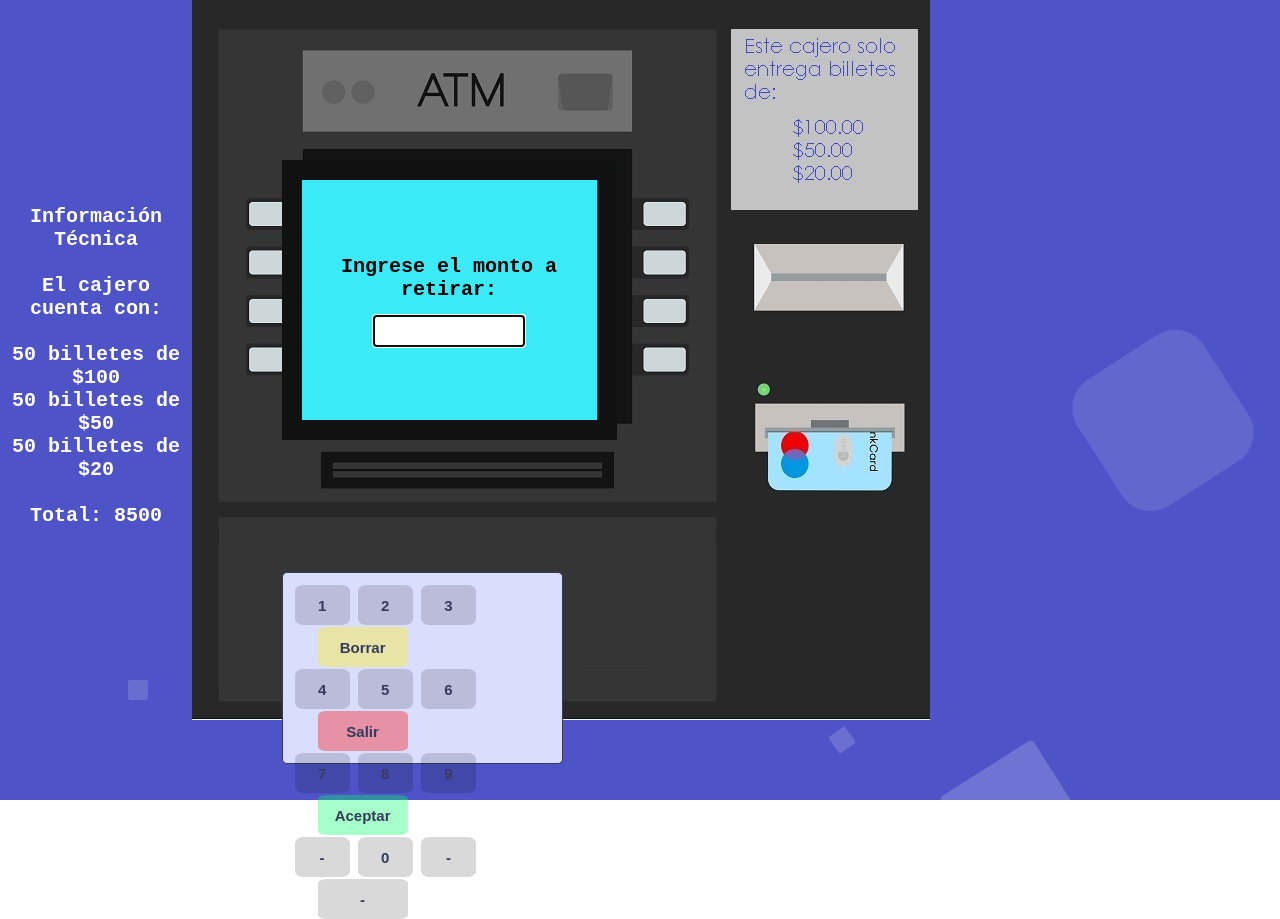
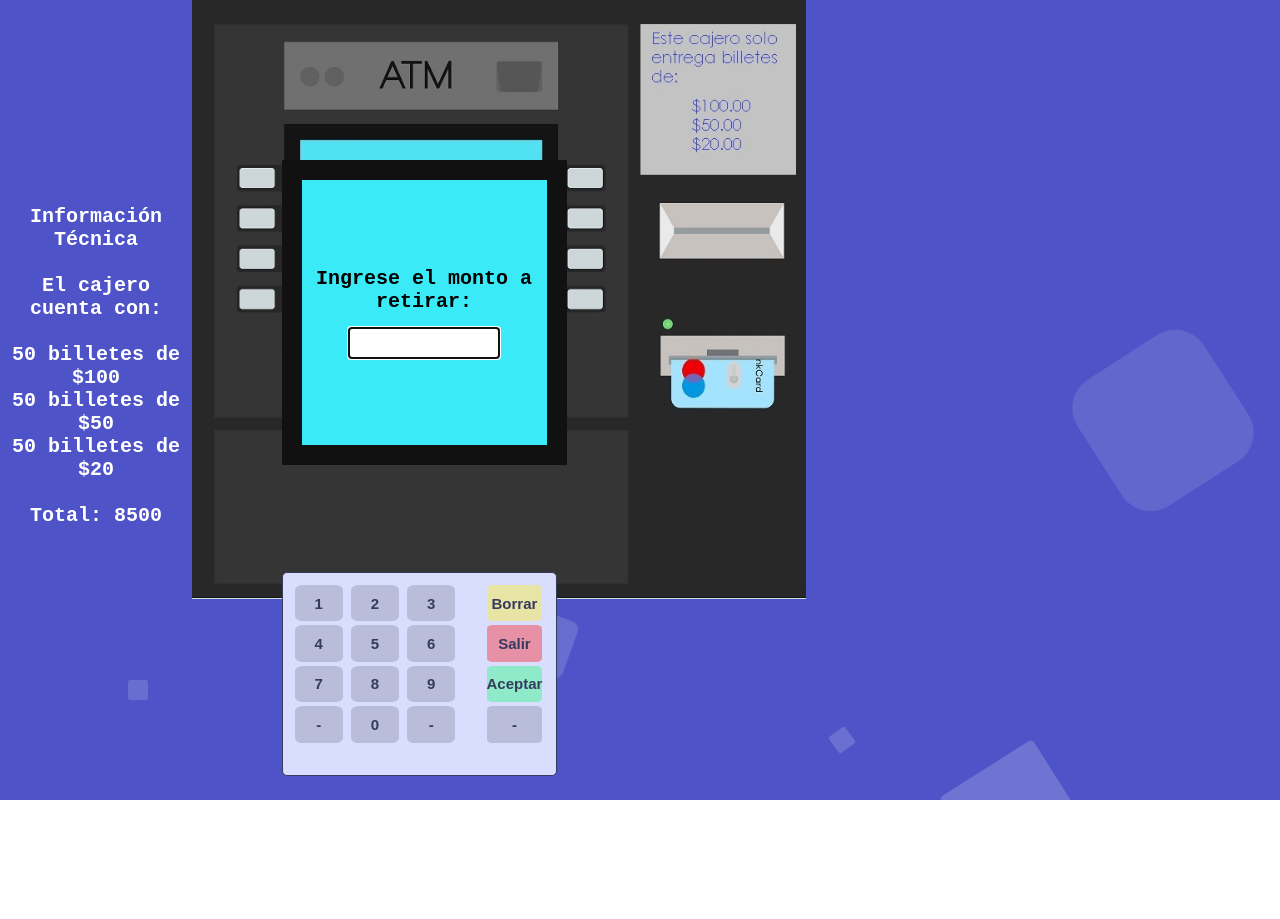
Before and after one commit to JorgeR-Code/ATM-01, a plain HTML site: page index.html in a window 1280 px wide. Shown: the top 919 px of the page. After the commit the page ends 800 px from the top, so only its background shows below. Drawn offline with nearby package versions, Linux system fonts and the light colour scheme.

Commit message:
width and height
the values from width and height was changed

```diff
--- a/index.html
+++ b/index.html
@@ -14,7 +14,7 @@
         <div class="container">
             <div class="InfTec" id="infoTec"></div>
             <div class="image"> <p class="imagen">
-                <img src= "atm.jpg" />
+                <img src= "atm.jpg" width="100%" />
 
             </p></div>
 
--- a/main.css
+++ b/main.css
@@ -16,7 +16,7 @@
     display: grid;
 
     grid-template-columns: 15% 7% 22% 5% 14% 37%;
-    grid-template-rows: 20% 39% 12.5% 28.5%;
+    grid-template-rows: 20% 39% 12.5% 25.5% 3%;
 }
 
 .InfTec{
@@ -60,8 +60,8 @@
     grid-row: 2/3;
     position:relative; z-index:2;
     background: rgb(58, 234, 247);
-    width:295px;
-    height:240px;
+    width:87%;
+    height:85%;
     border: 20px solid #111111;
     text-align: center;
     font-family: 'Courier New', Courier, monospace;
@@ -72,10 +72,11 @@
 }
 
 .keyboard{
-    position:relative; z-index:4;
+    position:static; z-index:4;
     grid-column: 3/4;
     grid-row: 4/5;
-    height: 170px;
+    /* height: 90%; */
+    width: 90%;
     display: inline-block;
     border-radius: 5px;
     padding: 10px;
@@ -90,8 +91,8 @@
 }
 
 .keyNumber{
-    width: 55px;
-    height: 40px;
+    width: 19%;
+    height: 20%;
     margin: 2px;
     background: rgba(0, 0, 0, 0.15);
     color: #363b5e;
@@ -104,8 +105,8 @@
 }
 
 .keyNumber1{
-    width: 90px;
-    height: 40px;
+    width: 22%;
+    height: 20%;
     margin-left: 25px;
     background: rgba(0, 0, 0, 0.15);
     color: #363b5e;
```
